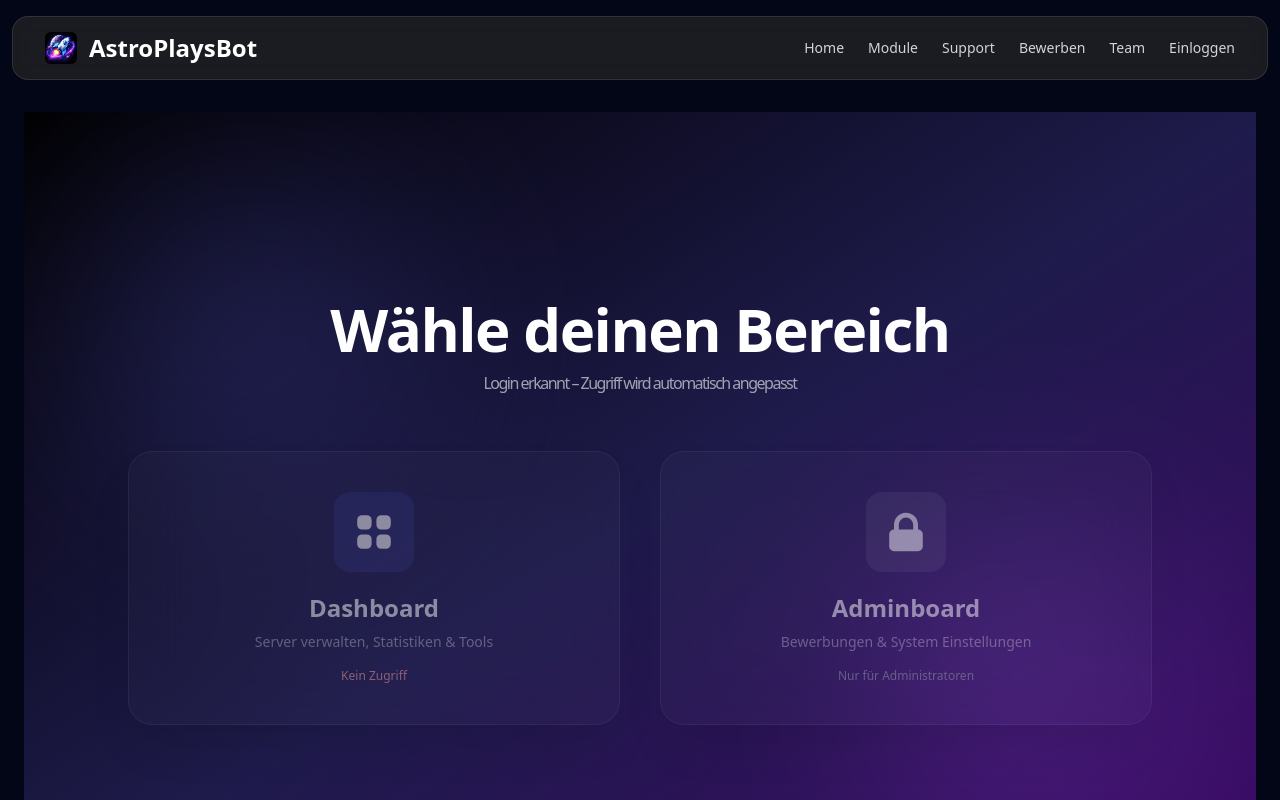
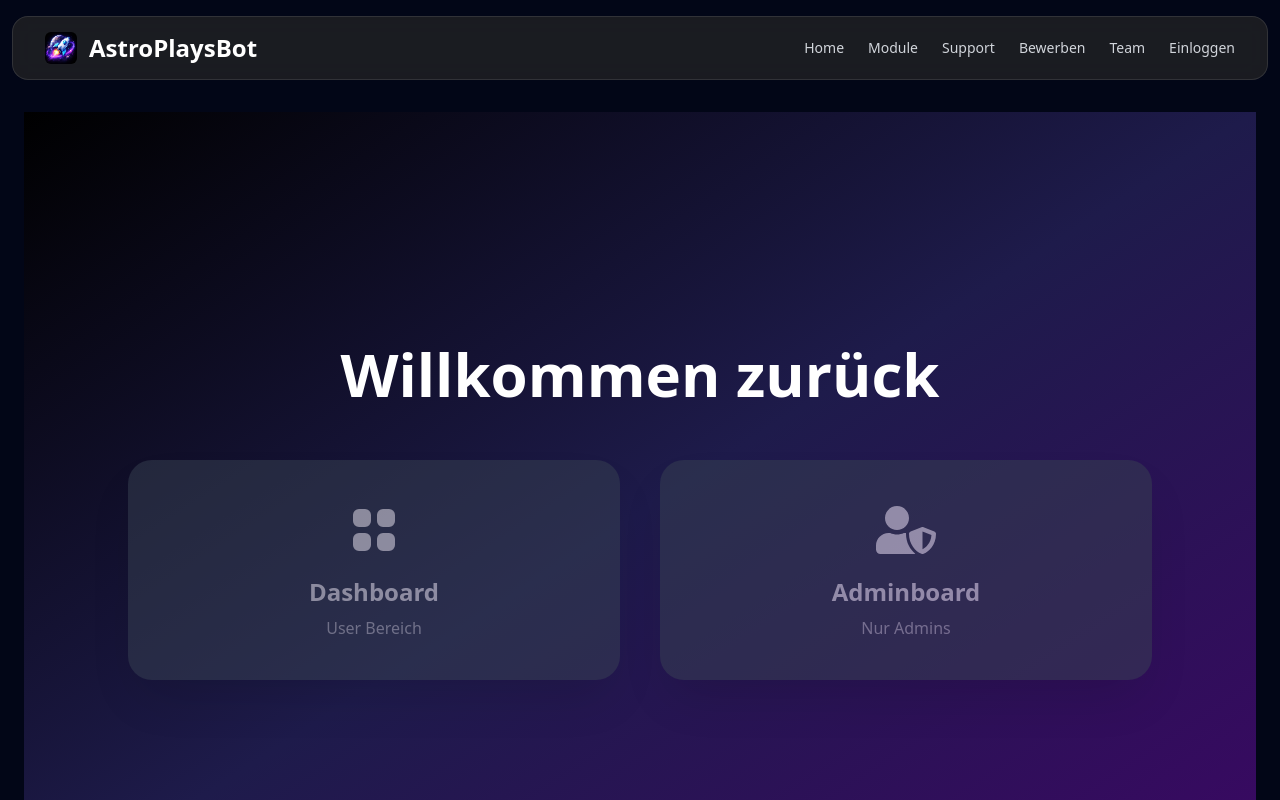
Before and after one commit to AstroPlaysBot/information, a Next.js app: page /login in a window 1280 px wide. Shown: the top 800 px of the page. Built offline with nearby package versions, Linux system fonts and the light colour scheme; no server answers.

Commit message:
Update page.tsx

```diff
--- a/src/app/login/page.tsx
+++ b/src/app/login/page.tsx
@@ -6,114 +6,54 @@ export const dynamic = 'force-dynamic';
 
 export default function LoginPage() {
   const cookieStore = cookies();
-  const adminToken = cookieStore.get('admin_token');
-  const userToken = cookieStore.get('user_token');
+
+  const adminToken = cookieStore.get('admin_token')?.value;
+  const userToken = cookieStore.get('user_token')?.value;
 
   const isAdmin = !!adminToken;
   const isUser = !!userToken;
 
   return (
-    <div className="min-h-screen flex flex-col items-center justify-center bg-gradient-to-br from-black via-indigo-950 to-purple-950 px-6 relative overflow-hidden">
+    <div className="min-h-screen flex items-center justify-center bg-gradient-to-br from-black via-indigo-950 to-purple-950 px-6">
 
-      {/* Background Glow */}
-      <div className="absolute inset-0 opacity-30">
-        <div className="absolute top-20 left-20 w-72 h-72 bg-indigo-500 rounded-full blur-[120px]" />
-        <div className="absolute bottom-20 right-20 w-72 h-72 bg-purple-500 rounded-full blur-[120px]" />
-      </div>
+      <div className="w-full max-w-5xl text-center">
 
-      {/* Title */}
-      <h1 className="relative text-4xl md:text-6xl font-extrabold text-white text-center mb-14 tracking-tight">
-        Wähle deinen Bereich
-        <p className="text-sm md:text-base text-white/60 font-normal mt-3">
-          Login erkannt – Zugriff wird automatisch angepasst
-        </p>
+        <h1 className="text-5xl md:text-6xl font-extrabold text-white mb-14">
+          Willkommen zurück
         </h1>
 
-      {/* Cards */}
-      <div className="relative grid grid-cols-1 md:grid-cols-2 gap-10 w-full max-w-5xl">
+        <div className="grid md:grid-cols-2 gap-10">
 
           {/* DASHBOARD */}
           <a
             href="/dashboard"
-          className={`
-            group relative p-10 rounded-3xl border border-white/10
-            backdrop-blur-xl shadow-2xl transition-all duration-300
-            hover:scale-[1.03] hover:shadow-indigo-500/30
+            className={`group rounded-3xl p-10 shadow-2xl transition transform hover:scale-[1.03]
               ${isUser || isAdmin
-              ? 'bg-white/5 hover:bg-white/10'
-              : 'bg-white/5 opacity-50 cursor-not-allowed'
-            }
-          `}
+                ? 'bg-gradient-to-br from-indigo-500 to-indigo-700'
+                : 'bg-gray-700 opacity-50 pointer-events-none'
+              }`}
           >
-          <div className="flex flex-col items-center text-center text-white">
+            <HiViewGrid className="text-6xl text-white mx-auto mb-4" />
+            <h2 className="text-2xl font-bold text-white">Dashboard</h2>
+            <p className="text-white/70 mt-2">User Bereich</p>
+          </a>
 
-            <div className="p-4 rounded-2xl bg-indigo-500/20 mb-5 group-hover:bg-indigo-500/30 transition">
-              <HiViewGrid className="text-5xl" />
-            </div>
-
-            <h2 className="text-2xl font-bold">Dashboard</h2>
-
-            <p className="text-sm text-white/60 mt-2">
-              Server verwalten, Statistiken & Tools
-            </p>
-
-            {!isUser && !isAdmin && (
-              <span className="mt-4 text-xs text-red-300">
-                Kein Zugriff
-              </span>
-            )}
+          {/* ADMIN */}
+          <a
+            href={isAdmin ? '/adminboard' : undefined}
+            onClick={(e) => !isAdmin && e.preventDefault()}
+            className={`group rounded-3xl p-10 shadow-2xl transition transform hover:scale-[1.03]
+              ${isAdmin
+                ? 'bg-gradient-to-br from-emerald-500 to-green-700'
+                : 'bg-gray-700 opacity-50 pointer-events-none'
+              }`}
+          >
+            <FaUserShield className="text-6xl text-white mx-auto mb-4" />
+            <h2 className="text-2xl font-bold text-white">Adminboard</h2>
+            <p className="text-white/70 mt-2">Nur Admins</p>
+          </a>
 
         </div>
-        </a>
-
-        {/* ADMINBOARD */}
-        <a
-          href={isAdmin ? '/adminboard' : undefined}
-          onClick={(e) => {
-            if (!isAdmin) e.preventDefault();
-          }}
-          className={`
-            group relative p-10 rounded-3xl border border-white/10
-            backdrop-blur-xl shadow-2xl transition-all duration-300
-            hover:scale-[1.03]
-            ${isAdmin
-              ? 'bg-white/5 hover:bg-emerald-500/10 hover:shadow-emerald-500/30'
-              : 'bg-white/5 opacity-50 cursor-not-allowed'
-            }
-          `}
-        >
-          <div className="flex flex-col items-center text-center text-white">
-
-            <div className={`
-              p-4 rounded-2xl mb-5 transition
-              ${isAdmin
-                ? 'bg-emerald-500/20 group-hover:bg-emerald-500/30'
-                : 'bg-white/10'
-              }
-            `}>
-              {isAdmin ? (
-                <FaUserShield className="text-5xl" />
-              ) : (
-                <HiLockClosed className="text-5xl" />
-              )}
-            </div>
-
-            <h2 className="text-2xl font-bold">
-              Adminboard
-            </h2>
-
-            <p className="text-sm text-white/60 mt-2">
-              Bewerbungen & System Einstellungen
-            </p>
-
-            {!isAdmin && (
-              <span className="mt-4 text-xs text-gray-400">
-                Nur für Administratoren
-              </span>
-            )}
-
-          </div>
-        </a>
 
       </div>
     </div>
```
Lines whose indentation alone changed are shown as unchanged.
